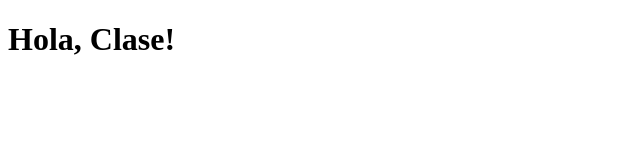
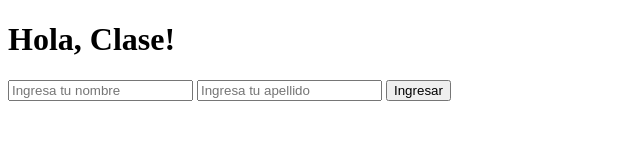
Before and after one commit to Chrisramirez26/Trabajo_Clase, a plain HTML site: page index.html in a window 1280 px wide. Shown: the whole page, without its empty margins (0-640 px from the left). Drawn offline with Linux system fonts and the light colour scheme.

```diff
--- a/index.html
+++ b/index.html
@@ -7,5 +7,10 @@
 </head>
 <body>
     <h1>Hola, Clase!</h1>
+
+    <input type="text" id="inputText" placeholder="Ingresa tu nombre">
+    <input type="text" id="inputText2" placeholder="Ingresa tu apellido">
+
+    <button id="greetButton">Ingresar</button>
 </body>
 </html>
```
Also changed, not shown: 1 other file.
